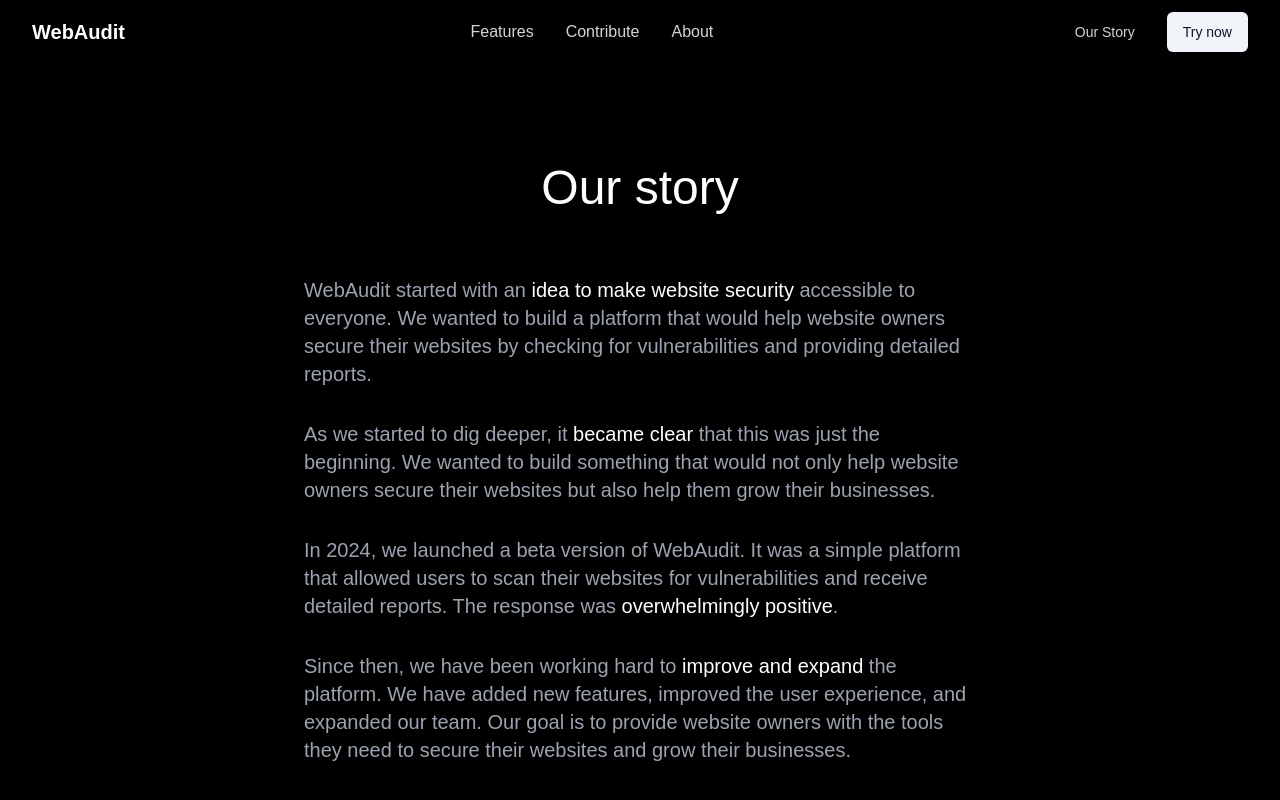
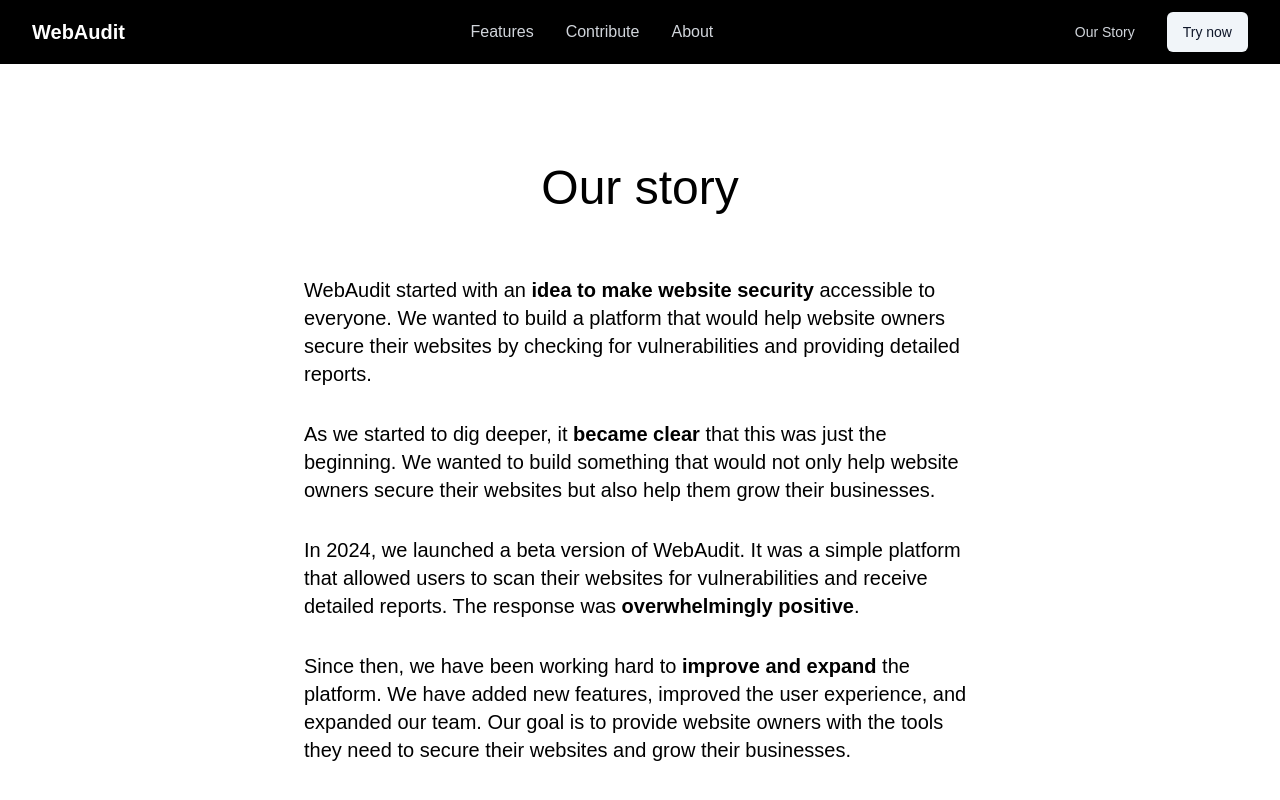
Before and after one commit to marksikaundi/InSyst, a Next.js app: page /our-story in a window 1280 px wide. Shown: the top 800 px of the page. Built offline with nearby package versions, Linux system fonts and the light colour scheme.

Commit message:
style: update OurStory component styles for improved readability and contrast

```diff
--- a/app/our-story/page.tsx
+++ b/app/our-story/page.tsx
@@ -6,18 +6,18 @@
 const HighlightedText: React.FC<HighlightedTextProps> = ({
   children,
   className = "",
-}) => <span className={`text-white ${className}`}>{children}</span>;
+}) => <span className={`text-black font-bold ${className}`}>{children}</span>;
 
 export default function OurStory() {
   return (
-    <section className="bg-black min-h-screen flex items-center justify-center px-4 py-16">
+    <section className=" min-h-screen flex items-center justify-center px-4 py-16">
 
       <div className="max-w-2xl mx-auto space-y-12">
-        <h2 className="text-white text-4xl md:text-5xl font-medium text-center mb-16">
+        <h2 className="text-black text-4xl md:text-5xl font-medium text-center mb-16">
           Our story
         </h2>
 
-        <div className="space-y-8 text-gray-400 text-lg md:text-xl leading-relaxed">
+        <div className="space-y-8 text-black text-lg md:text-xl leading-relaxed">
           <p>
             WebAudit started with an{" "}
             <HighlightedText>idea to make website security</HighlightedText>{" "}
```
